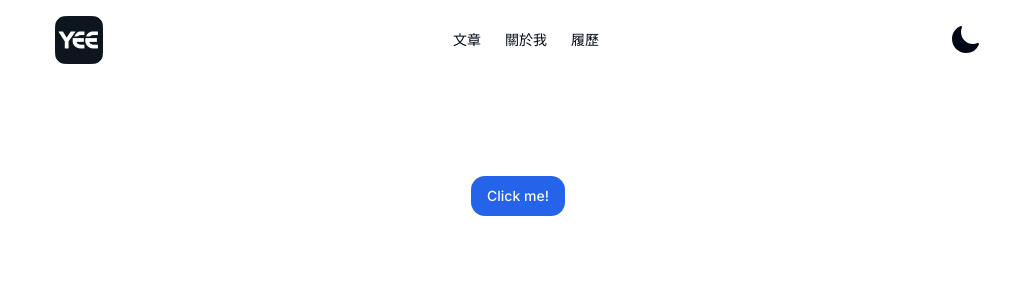
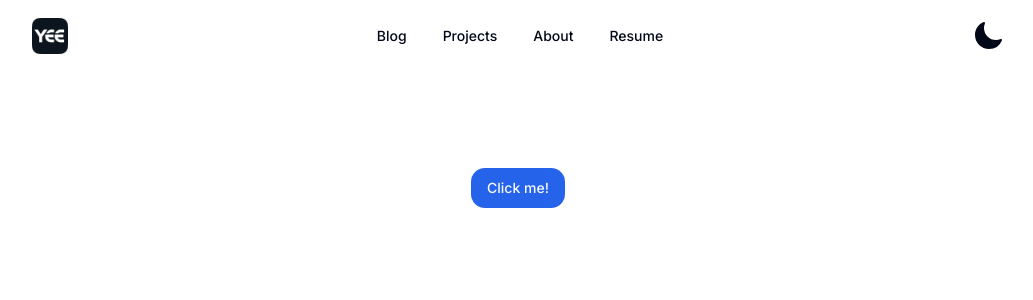
Before and after one commit to yeeway0609/yeeway.dev, a Next.js app: page / in a window 1280 px wide. Shown: the top 300 px of the page, without its empty margins (122-1155 px from the left). Built offline with nearby package versions, Linux system fonts and the light colour scheme.

Commit message:
refactor: refactor navigation bar to Header component

```diff
--- a/src/app/layout.tsx
+++ b/src/app/layout.tsx
@@ -2,7 +2,7 @@ import type { Metadata } from "next";
 import { Inter } from "next/font/google";
 import "./global.css";
 import { Providers } from "./provider";
-import NavBar from '@/components/NavBar';
+import Header from '@/components/Header';
 
 const inter = Inter({ subsets: ["latin"] });
 
@@ -16,7 +16,7 @@ export default function RootLayout({ children }: Readonly<{ children: React.Reac
     <html lang="en" suppressHydrationWarning>
       <body className={inter.className}>
         <Providers>
-          <NavBar />
+          <Header />
           {children}
         </Providers>
       </body>
--- /dev/null
+++ b/src/components/Header.tsx
@@ -0,0 +1,71 @@
+'use client';
+import {
+  NavigationMenu,
+  NavigationMenuItem,
+  NavigationMenuLink,
+  NavigationMenuList,
+  navigationMenuTriggerStyle
+} from "@/components/ui/navigation-menu";
+import Link from "next/link";
+import Image from "next/image";
+import { usePathname } from 'next/navigation';
+import ThemeSwitch from '@/components/ThemeSwitch';
+
+export default function Header() {
+  const pathname = usePathname();
+  const routes = [
+    {
+      title: "Blog",
+      href: "/blog"
+    },
+    {
+      title: "Projects",
+      href: "/projects"
+    },
+    {
+      title: "About",
+      href: "/about"
+    }
+  ];
+
+  return (
+    <nav className="flex w-full items-center justify-around px-3 py-4 md:px-2">
+      <Link href="/">
+        <Image src="/logo.png" alt="Alex Su' Website" width={36} height={36} />
+      </Link>
+
+      <NavigationMenu>
+        <NavigationMenuList>
+          {routes.map((route) => (
+            <NavigationMenuItem key={route.title}>
+              <Link href={route.href} legacyBehavior passHref>
+                <NavigationMenuLink
+                  className={`
+                  ${navigationMenuTriggerStyle()}
+                    hover:text-primary
+                    ${pathname.startsWith(route.href) ? "text-primary" : ""}
+                `}>
+                  {route.title}
+                </NavigationMenuLink>
+              </Link>
+            </NavigationMenuItem>
+          ))}
+          <NavigationMenuItem>
+            <Link href="https://resume.yeeway.dev" target="_blank" legacyBehavior passHref>
+              <NavigationMenuLink
+                className={`
+                  ${navigationMenuTriggerStyle()}
+                  hover:text-primary
+              `}>
+                Resume
+              </NavigationMenuLink>
+            </Link>
+          </NavigationMenuItem>
+        </NavigationMenuList>
+      </NavigationMenu>
+      <div>
+      <ThemeSwitch />
+      </div>
+    </nav>
+  );
+}
--- a/src/components/NavBar.tsx
+++ /dev/null
@@ -1,32 +0,0 @@
-'use client';
-
-import Link from "next/link";
-import Image from "next/image";
-import { usePathname } from 'next/navigation';
-import ThemeSwitch from '@/components/ThemeSwitch';
-
-export default function NavBar() {
-  const pathname = usePathname();
-
-  return (
-    <nav className="flex w-full justify-around px-3 py-4 md:px-2">
-      <Link href="/">
-        <Image src="/logo.png" alt="Alex Su' Website" width={48} height={48} />
-      </Link>
-      <div className="flex">
-        <Link href="/blog" className="flex h-12 items-center justify-center gap-2 rounded-md p-3 text-sm font-medium hover:text-blue-600 md:flex-none md:justify-start md:p-2 md:px-3">
-          <p className="hidden md:block">文章</p>
-        </Link>
-        <Link href="/about" className="flex h-12 items-center justify-center gap-2 rounded-md p-3 text-sm font-medium hover:text-blue-600 md:flex-none md:justify-start md:p-2 md:px-3">
-          <p className="hidden md:block">關於我</p>
-        </Link>
-        <a href="https://resume.yeeway.dev" target="_blank" className="flex h-12 items-center justify-center gap-2 rounded-md p-3 text-sm font-medium hover:text-blue-600 md:flex-none md:justify-start md:p-2 md:px-3">
-          <p className="hidden md:block">履歷</p>
-        </a>
-      </div>
-      <div>
-        <ThemeSwitch />
-      </div>
-    </nav>
-  );
-}
--- /dev/null
+++ b/src/components/ui/navigation-menu.tsx
@@ -0,0 +1,128 @@
+import * as React from "react";
+import * as NavigationMenuPrimitive from "@radix-ui/react-navigation-menu";
+import { cva } from "class-variance-authority";
+import { ChevronDown } from "lucide-react";
+
+import { cn } from "@/lib/utils";
+
+const NavigationMenu = React.forwardRef<
+  React.ElementRef<typeof NavigationMenuPrimitive.Root>,
+  React.ComponentPropsWithoutRef<typeof NavigationMenuPrimitive.Root>
+>(({ className, children, ...props }, ref) => (
+  <NavigationMenuPrimitive.Root
+    ref={ref}
+    className={cn(
+      "relative z-10 flex max-w-max flex-1 items-center justify-center",
+      className
+    )}
+    {...props}
+  >
+    {children}
+    <NavigationMenuViewport />
+  </NavigationMenuPrimitive.Root>
+));
+NavigationMenu.displayName = NavigationMenuPrimitive.Root.displayName;
+
+const NavigationMenuList = React.forwardRef<
+  React.ElementRef<typeof NavigationMenuPrimitive.List>,
+  React.ComponentPropsWithoutRef<typeof NavigationMenuPrimitive.List>
+>(({ className, ...props }, ref) => (
+  <NavigationMenuPrimitive.List
+    ref={ref}
+    className={cn(
+      "group flex flex-1 list-none items-center justify-center space-x-1",
+      className
+    )}
+    {...props}
+  />
+));
+NavigationMenuList.displayName = NavigationMenuPrimitive.List.displayName;
+
+const NavigationMenuItem = NavigationMenuPrimitive.Item;
+
+const navigationMenuTriggerStyle = cva(
+  "group inline-flex h-10 w-max items-center justify-center rounded-md bg-background px-4 py-2 text-sm font-medium hover:text-accent-foreground disabled:pointer-events-none disabled:opacity-50 data-[active]:bg-accent/50 data-[state=open]:bg-accent/50"
+);
+
+const NavigationMenuTrigger = React.forwardRef<
+  React.ElementRef<typeof NavigationMenuPrimitive.Trigger>,
+  React.ComponentPropsWithoutRef<typeof NavigationMenuPrimitive.Trigger>
+>(({ className, children, ...props }, ref) => (
+  <NavigationMenuPrimitive.Trigger
+    ref={ref}
+    className={cn(navigationMenuTriggerStyle(), "group", className)}
+    {...props}
+  >
+    {children}{" "}
+    <ChevronDown
+      className="relative top-px ml-1 size-3 transition duration-200 group-data-[state=open]:rotate-180"
+      aria-hidden="true"
+    />
+  </NavigationMenuPrimitive.Trigger>
+));
+NavigationMenuTrigger.displayName = NavigationMenuPrimitive.Trigger.displayName;
+
+const NavigationMenuContent = React.forwardRef<
+  React.ElementRef<typeof NavigationMenuPrimitive.Content>,
+  React.ComponentPropsWithoutRef<typeof NavigationMenuPrimitive.Content>
+>(({ className, ...props }, ref) => (
+  <NavigationMenuPrimitive.Content
+    ref={ref}
+    className={cn(
+      "left-0 top-0 w-full data-[motion^=from-]:animate-in data-[motion^=to-]:animate-out data-[motion^=from-]:fade-in data-[motion^=to-]:fade-out data-[motion=from-end]:slide-in-from-right-52 data-[motion=from-start]:slide-in-from-left-52 data-[motion=to-end]:slide-out-to-right-52 data-[motion=to-start]:slide-out-to-left-52 md:absolute md:w-auto ",
+      className
+    )}
+    {...props}
+  />
+));
+NavigationMenuContent.displayName = NavigationMenuPrimitive.Content.displayName;
+
+const NavigationMenuLink = NavigationMenuPrimitive.Link;
+
+const NavigationMenuViewport = React.forwardRef<
+  React.ElementRef<typeof NavigationMenuPrimitive.Viewport>,
+  React.ComponentPropsWithoutRef<typeof NavigationMenuPrimitive.Viewport>
+>(({ className, ...props }, ref) => (
+  <div className={cn("absolute left-0 top-full flex justify-center")}>
+    <NavigationMenuPrimitive.Viewport
+      className={cn(
+        "origin-top-center relative mt-1.5 h-[var(--radix-navigation-menu-viewport-height)] w-full overflow-hidden rounded-md border bg-popover text-popover-foreground shadow-lg data-[state=open]:animate-in data-[state=closed]:animate-out data-[state=closed]:zoom-out-95 data-[state=open]:zoom-in-90 md:w-[var(--radix-navigation-menu-viewport-width)]",
+        className
+      )}
+      ref={ref}
+      {...props}
+    />
+  </div>
+));
+NavigationMenuViewport.displayName =
+  NavigationMenuPrimitive.Viewport.displayName;
+
+const NavigationMenuIndicator = React.forwardRef<
+  React.ElementRef<typeof NavigationMenuPrimitive.Indicator>,
+  React.ComponentPropsWithoutRef<typeof NavigationMenuPrimitive.Indicator>
+>(({ className, ...props }, ref) => (
+  <NavigationMenuPrimitive.Indicator
+    ref={ref}
+    className={cn(
+      "top-full z-[1] flex h-1.5 items-end justify-center overflow-hidden data-[state=visible]:animate-in data-[state=hidden]:animate-out data-[state=hidden]:fade-out data-[state=visible]:fade-in",
+      className
+    )}
+    {...props}
+  >
+    <div className="relative top-[60%] size-2 rotate-45 rounded-tl-sm bg-border shadow-md" />
+  </NavigationMenuPrimitive.Indicator>
+));
+NavigationMenuIndicator.displayName =
+  NavigationMenuPrimitive.Indicator.displayName;
+
+export {
+  navigationMenuTriggerStyle,
+  NavigationMenu,
+  NavigationMenuList,
+  NavigationMenuItem,
+  NavigationMenuContent,
+  NavigationMenuTrigger,
+  NavigationMenuLink,
+  NavigationMenuIndicator,
+  NavigationMenuViewport,
+};
```
